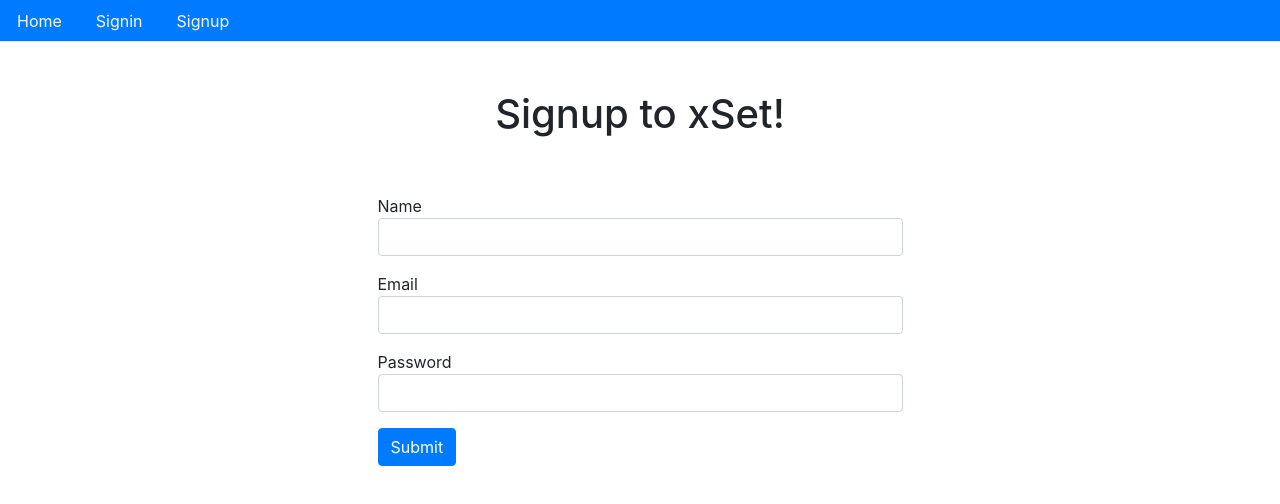
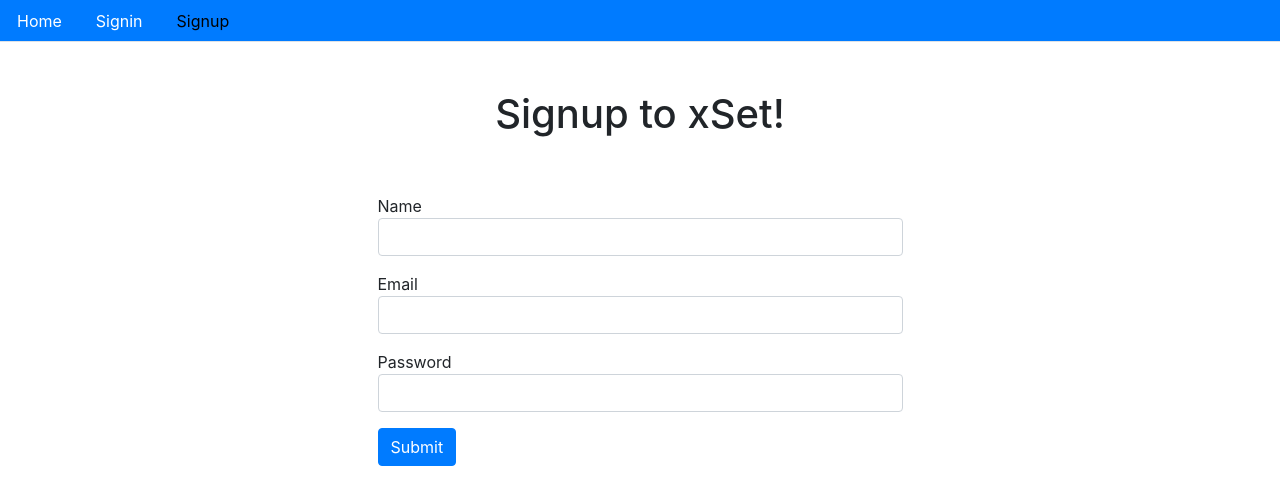
Before and after one commit to avistavkin/mern-auth, a React (Create React App) app in the folder client/: page /signup in a window 1280 px wide. Shown: the top 504 px of the page. Built offline with nearby package versions, Linux system fonts and the light colour scheme.

Commit message:
commit202005202132

```diff
--- a/client/package.json
+++ b/client/package.json
@@ -14,6 +14,7 @@
     "express-jwt": "^5.3.3",
     "express-validator": "^6.4.1",
     "google-auth-library": "^6.0.0",
+    "js-cookie": "^2.2.1",
     "jsonwebtoken": "^8.5.1",
     "mongoose": "^5.9.14",
     "morgan": "^1.10.0",
--- a/client/src/App.js
+++ b/client/src/App.js
@@ -1,5 +1,6 @@
 import React from 'react';
 import Layout from './core/Layout';
+
 
 
 const App = () => {
@@ -7,10 +8,15 @@ const App = () => {
 		<Layout>
 			<div className="col-md-6 offset-md-3">
 					<h1 className="p-5 text-center">Welcome to xSet!</h1>
+					<img  className="left" src="https://avatars2.githubusercontent.com/u/17990669?s=400&u=ff71ac184a10f2dde4a994c736cd805177e5aae6&v=4" alt="xSet" width="300" height="300" fluid = "true"></img>
 			</div>
+
+
 		</Layout>
     );
 };
 
 
+
+
 export default App;
--- a/client/src/core/Layout.js
+++ b/client/src/core/Layout.js
@@ -1,25 +1,35 @@
 import React, {Fragment} from 'react';
-import {Link} from 'react-router-dom'
+import {Link, withRouter} from 'react-router-dom'
 
-const Layout = ({children}) => {
+const Layout = ({children, match}) => {
+	const isActive = path => {
+		if(match.path == path) {
+			return {color: '#000'}
+		} else {
+			return {color: '#fff'}
+		}
+	};
+
+
 	const nav = () => (
 		<ul className="nav nav-tabs bg-primary">
 			<li className="nav-item">
-				<Link to="/" className="text-light nav-link">
+				<Link to="/" className="nav-link" style={isActive('/')}>
 					Home
 				</Link>
 			</li>
 			<li className="nav-item">
-				<Link to="/signin" className="text-light nav-link">
+				<Link to="/signin" className="nav-link" style={isActive('/signin')}>
 					Signin
 				</Link>
 			</li>
 			<li className="nav-item">
-				<Link to="/signup" className="text-light nav-link">
+				<Link to="/signup" className="nav-link" style={isActive('/signup')}>
 					Signup
 				</Link>
 			</li>
 		</ul>
+
 		)
 	return (
 		<Fragment>
@@ -30,4 +40,4 @@ const Layout = ({children}) => {
 		);
 };
 
-export default Layout;
+export default withRouter(Layout);
```
Also changed, not shown: 1 other file (tests, documents, lock files or other folders).
